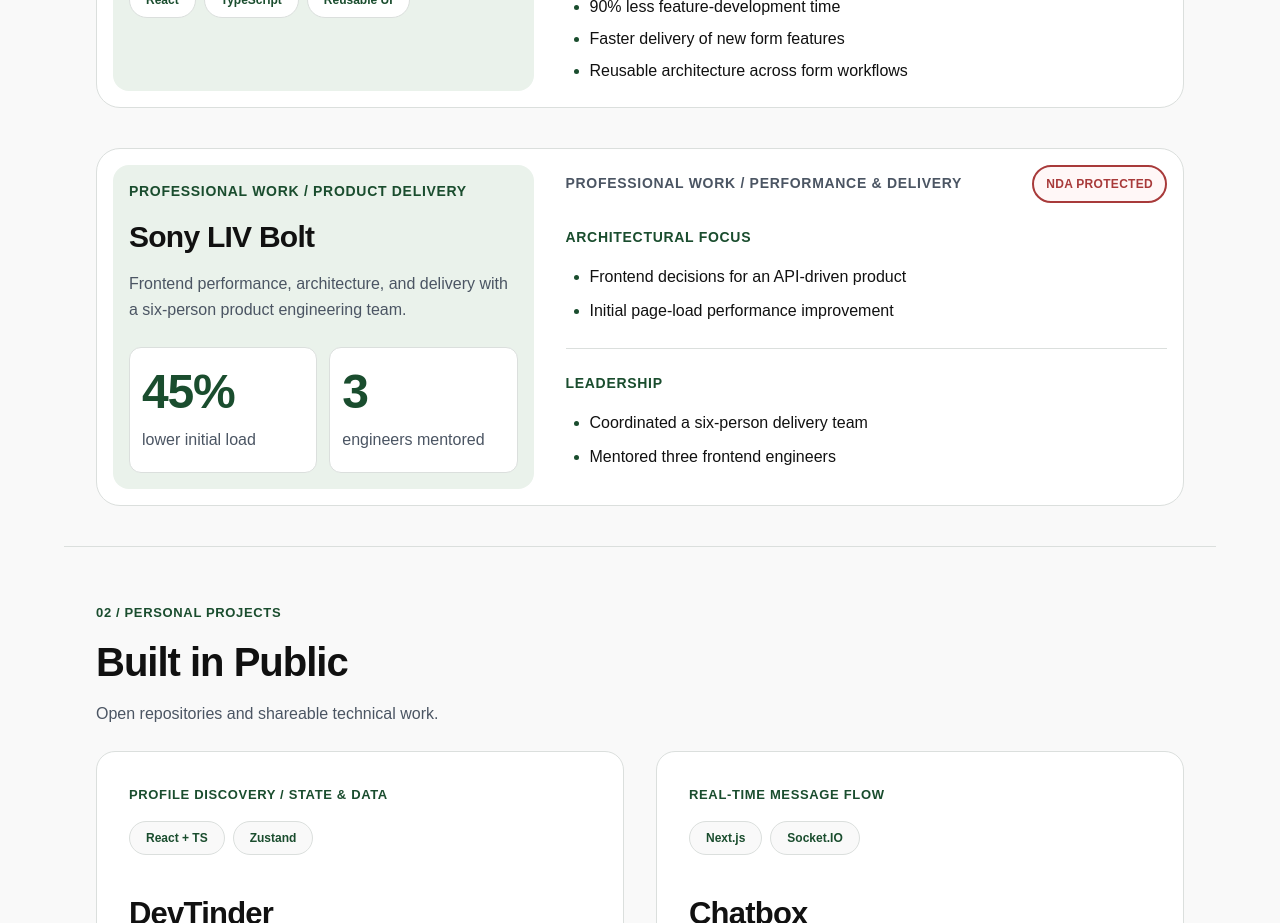
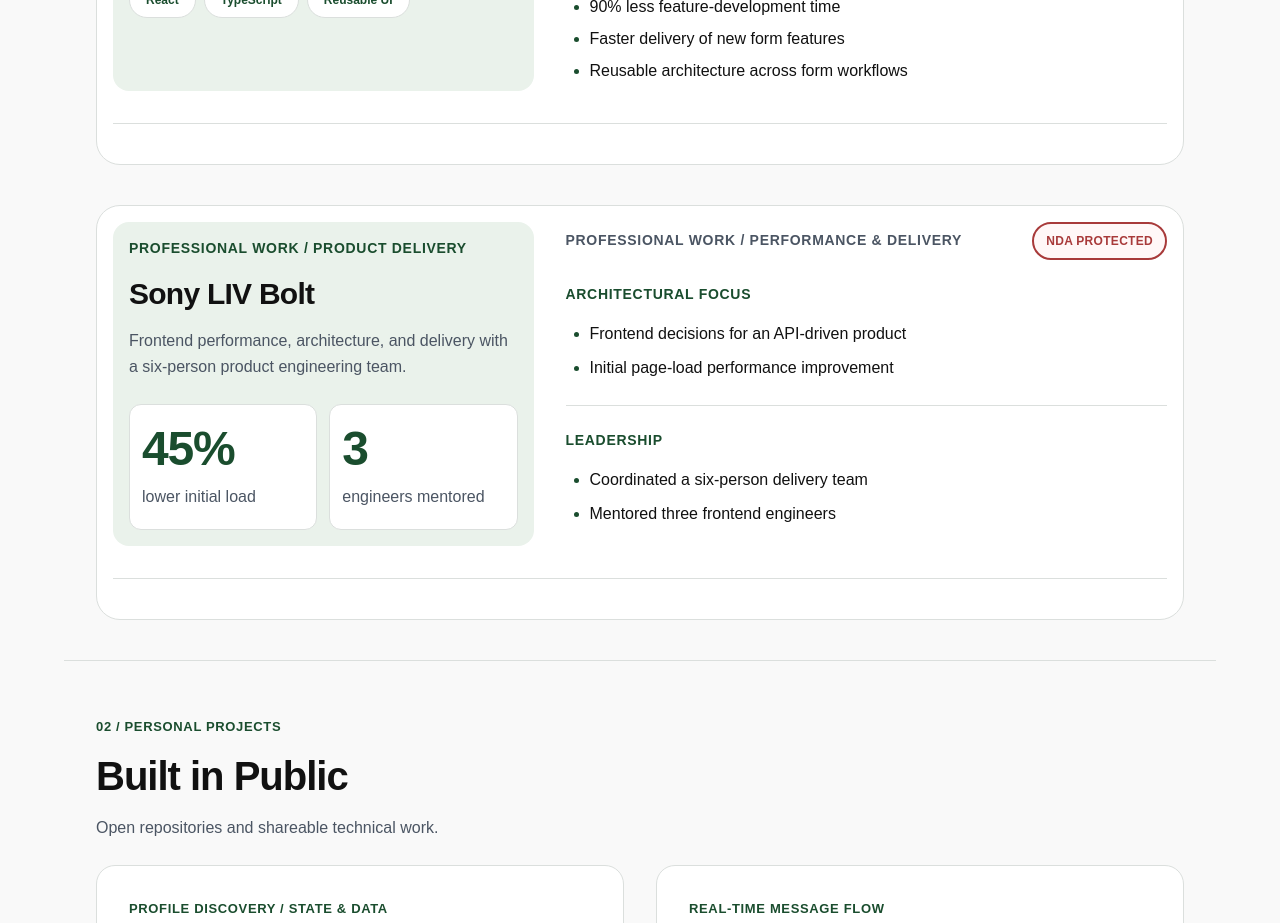
Before and after one commit to Abhishekumar93/portfolio-v2, a Next.js app: page / in a window 1280 px wide. Shown: the part 1500-2423 px from the top of the page. Built offline with nearby package versions, Linux system fonts and the light colour scheme.

Commit message:
Refine professional case study layout and content

```diff
--- a/components/Sections/ProfessionalCaseStudies/ProfessionalCaseStudyCard.tsx
+++ b/components/Sections/ProfessionalCaseStudies/ProfessionalCaseStudyCard.tsx
@@ -5,6 +5,7 @@ interface ProfessionalCaseStudyCardProps {
   featuredContent: ReactNode;
   featuredHeading: string;
   detailsContent: ReactNode;
+  fullWidthContent: ReactNode;
   detailsHeading: string;
 }
 
@@ -13,18 +14,16 @@ const ProfessionalCaseStudyCard = ({
   featuredContent,
   featuredHeading,
   detailsContent,
+  fullWidthContent,
   detailsHeading,
 }: ProfessionalCaseStudyCardProps) => {
   return (
     <article className="grid grid-cols-12 gap-y-6 rounded-3xl border border-border bg-surface p-2 md:p-4 md:gap-x-6 lg:gap-8">
-      <div className="col-span-12 rounded-2xl bg-case-study-panel p-3 md:p-4 md:col-span-5">
+      <div className="col-span-12 rounded-2xl bg-case-study-panel p-3 md:col-span-5 md:p-4">
         <p className="text-[clamp(0.75rem,2.5vw,1.25rem)] md:text-[clamp(0.75rem,1.75vw,0.875rem)] font-bold uppercase tracking-wider text-accent">
           {featuredTitle}
         </p>
-        <h3
-          id="sony-liv-case-study-heading"
-          className="mt-4 wrap-break-word text-[clamp(1.25rem,4.15vw,1.5rem)] font-bold leading-tight tracking-tight text-foreground md:text-[26px] lg:text-[30px]"
-        >
+        <h3 className="mt-4 wrap-break-word text-[clamp(1.25rem,4.15vw,1.5rem)] font-bold leading-tight tracking-tight text-foreground md:text-[26px] lg:text-[30px]">
           Sony LIV Bolt
         </h3>
         <p className="mt-4 text-[clamp(1rem,3.75vw,1.15rem)] md:text-[clamp(0.875rem,1.5vw,1rem)] leading-relaxed text-text-secondary">
@@ -44,6 +43,10 @@ const ProfessionalCaseStudyCard = ({
         </div>
         {detailsContent}
       </div>
+
+      <div className="col-span-12 border-t border-border pt-6">
+        {fullWidthContent}
+      </div>
     </article>
   );
 };
```
